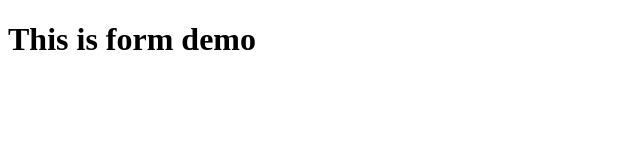
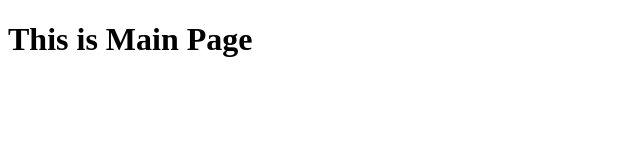
Before and after one commit to vinothsmart/react-ecommerce, a React (Vite) app: page / in a window 1280 px wide. Shown: the top 160 px of the page, without its empty margins (0-640 px from the left). Built offline with nearby package versions, Linux system fonts and the light colour scheme.

Commit message:
Update App component to replace Demo component with a main page heading

```diff
--- a/src/App.jsx
+++ b/src/App.jsx
@@ -1,9 +1,7 @@
-import Demo from "./Demo";
-
 const App = () => {
   return (
     <>
-      <Demo />
+      <h1> This is Main Page </h1>
     </>
   );
 };
```
